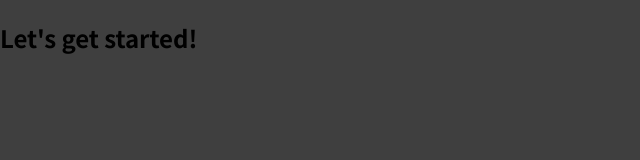
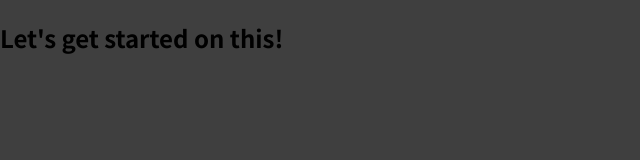
Before and after one commit to Lycanthrope8/Personal-Expense-Tracker-ReactJS, a JavaScript app: page / in a window 1280 px wide. Shown: the top 160 px of the page, without its empty margins (0-640 px from the left). Built offline with nearby package versions, Linux system fonts and the light colour scheme.

Commit message:
first push test

```diff
--- a/src/App.js
+++ b/src/App.js
@@ -1,7 +1,7 @@
 function App() {
   return (
     <div>
-      <h2>Let's get started!</h2>
+      <h2>Let's get started on this!</h2>
     </div>
   );
 }
```
